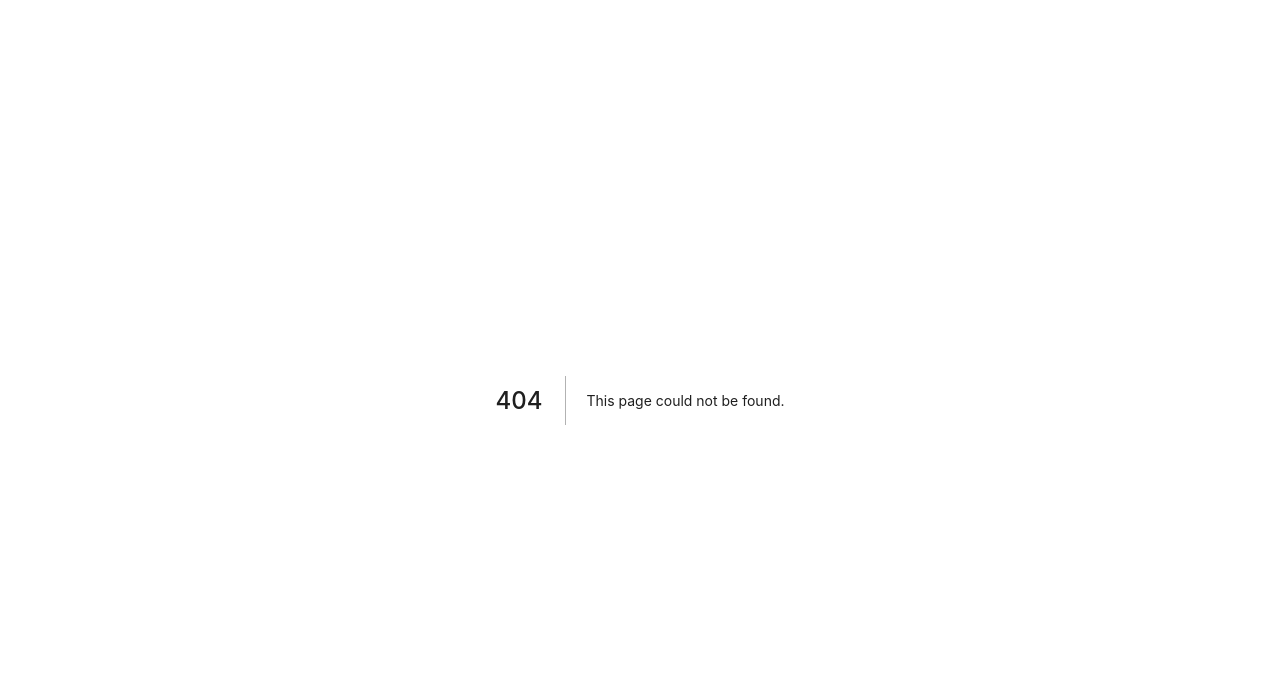
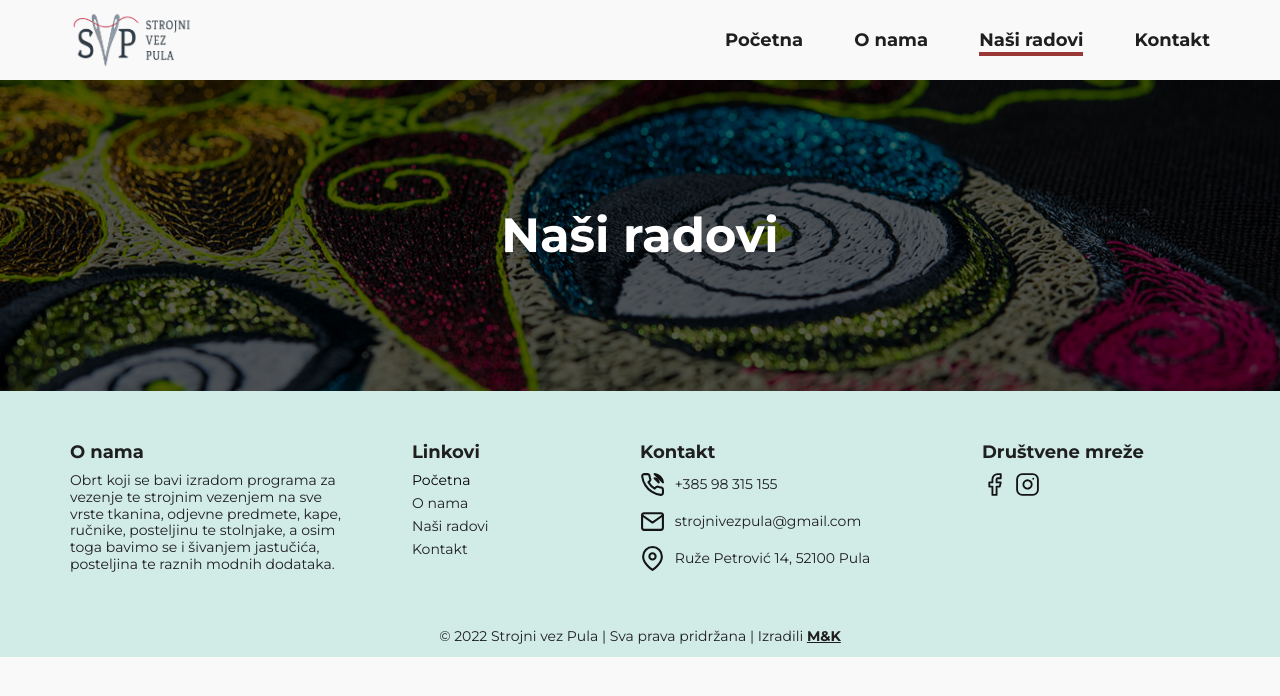
Before and after one commit to matteoTomicic/strojni-vez-pula, a Next.js app: page /nasi-radovi in a window 1280 px wide. Before the commit this address had no page. Shown: the top 696 px of the page. Built offline with nearby package versions, Linux system fonts and the light colour scheme.

Commit message:
banner added

```diff
--- /dev/null
+++ b/pages/nasi-radovi.js
@@ -0,0 +1,14 @@
+import Layout from "@components/Layout/Layout";
+import images from "@constants/image.constants";
+import content from "@constants/content.constants";
+import HeroBanner from "@components/HeroBanner/HeroBanner";
+
+const OurWork = () => {
+	return (
+		<Layout title="Naši radovi | Strojni vez Pula">
+			<HeroBanner image={images.banners.vezBanner} bannerTitle="Naši radovi" />
+		</Layout>
+	);
+};
+
+export default OurWork;
--- a/src/constants/image.constants.js
+++ b/src/constants/image.constants.js
@@ -29,6 +29,15 @@ const images = {
 			src: "/images/banners/slon-konac-banner.jpg",
 			title: "Slon od konca za vezenje",
 			alt: "Slon od konca za vezenje",
+			layout: "fill",
+			objectFit: "cover",
+			priority: true,
+			quality: 100,
+		},
+		vezBanner: {
+			src: "/images/banners/vez-banner.jpg",
+			title: "Banner vez",
+			alt: "Banner vez",
 			layout: "fill",
 			objectFit: "cover",
 			priority: true,
```
Also changed, not shown: public/images/banners/vez-banner.jpg (added).
